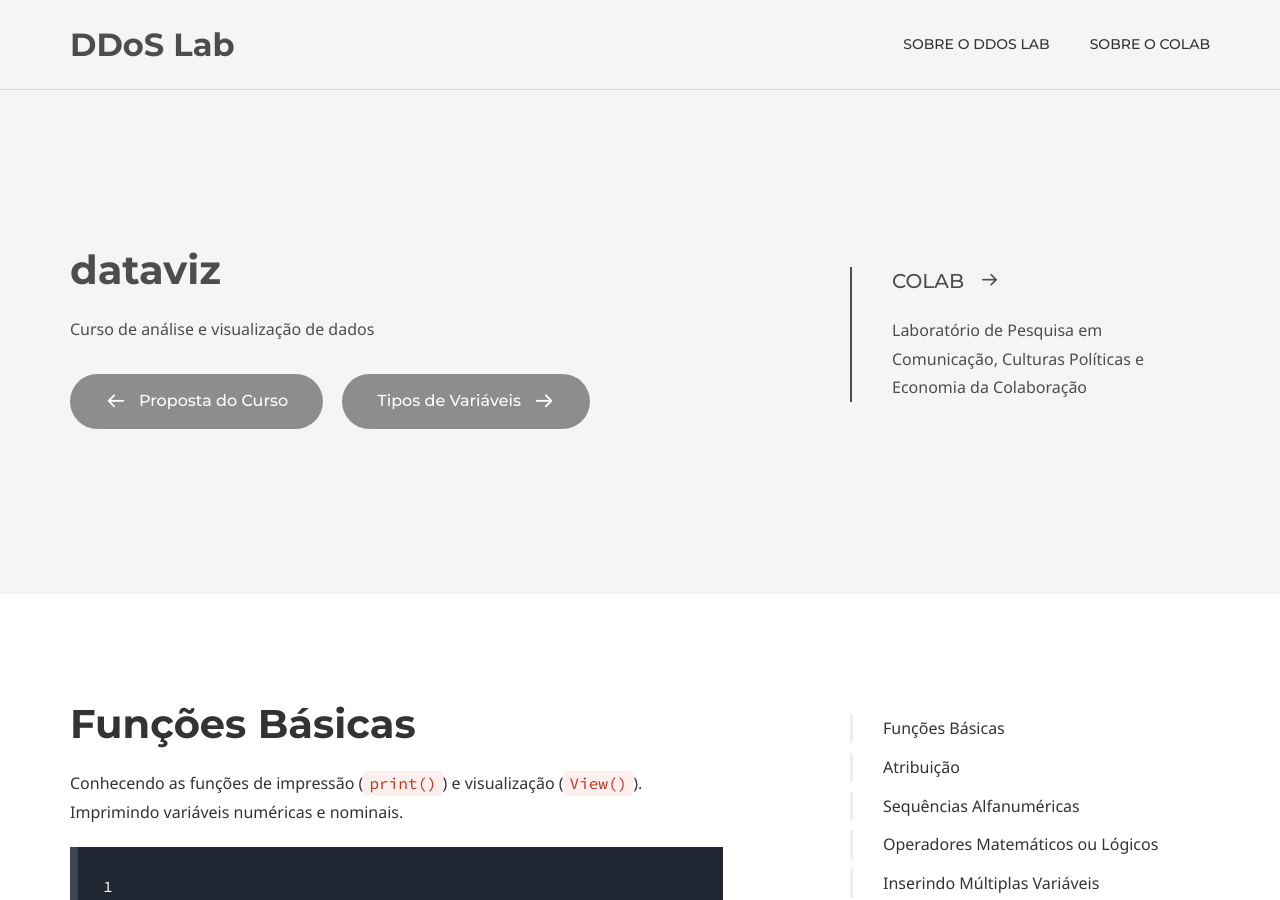
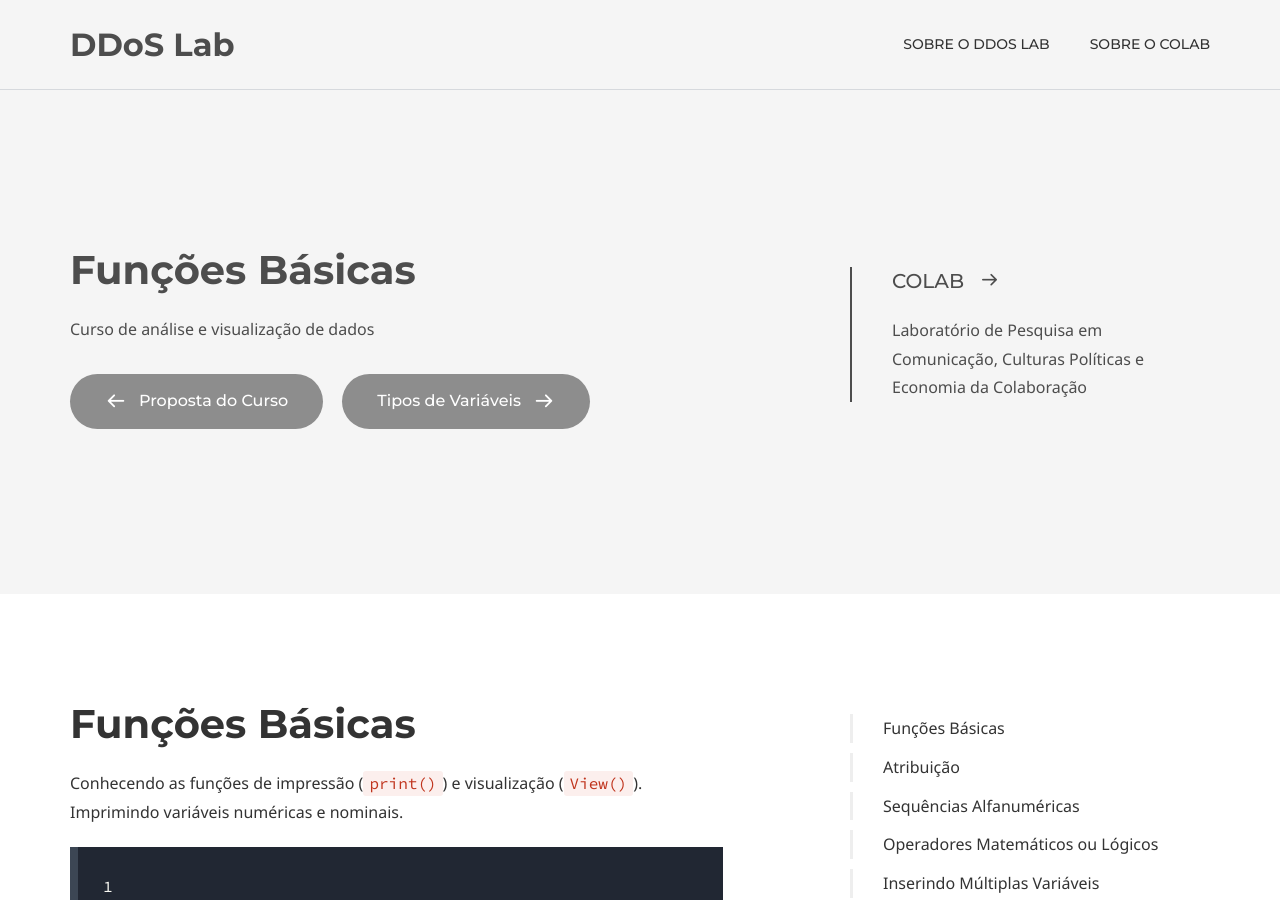
Before and after one commit to coLAB-UFF/docs, a Jekyll site: the page built from dataviz_01.md, in a window 1280 px wide and 900 px high. Built offline with Jekyll 4.4.1, drawn with Linux system fonts in a browser that asks for light colours; some web fonts are replaced.

Commit message:
Update dataviz_01.md

```diff
--- a/dataviz_01.md
+++ b/dataviz_01.md
@@ -5,7 +5,7 @@ keywords:
 comments: false
 
 # Hero section
-title: dataviz
+title: Funções Básicas
 description: Curso de análise e visualização de dados
 
 # Author box
```
